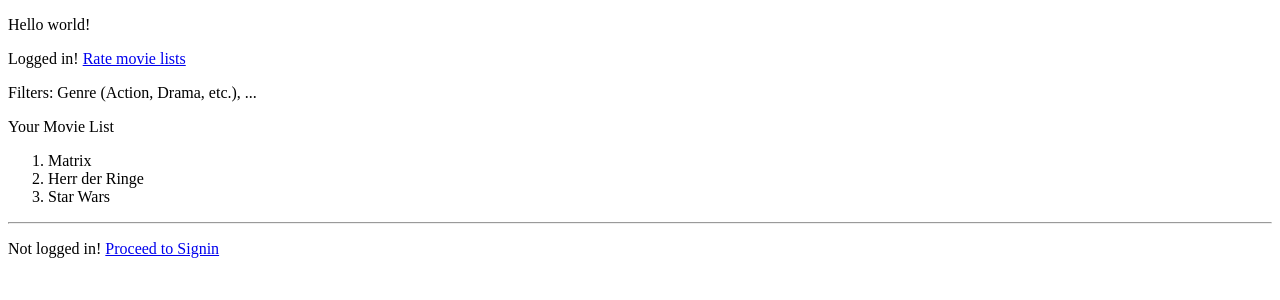
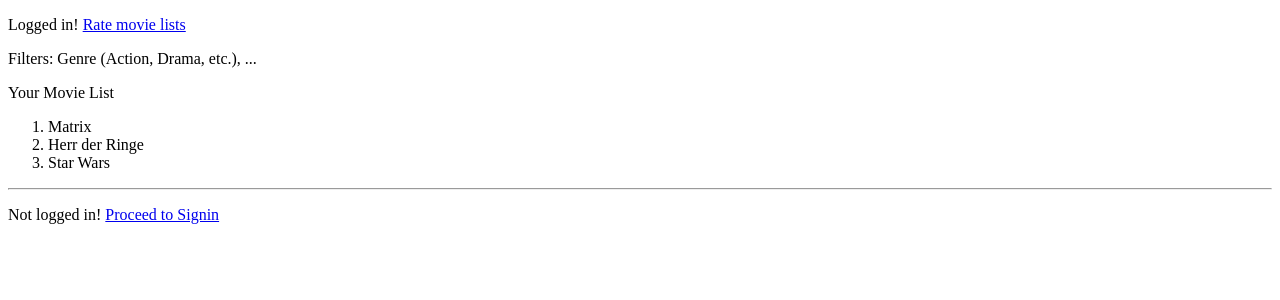
Before and after one commit to NicoleRauch/fml, a Next.js app: page / in a window 1280 px wide. Shown: the top 300 px of the page. Built offline with nearby package versions, Linux system fonts and the light colour scheme.

Commit message:
Added FilteredMovieList to index.js

```diff
--- a/pages/index.js
+++ b/pages/index.js
@@ -2,8 +2,16 @@
 import Link from 'next/link';
 
 import defaultPage from '../layouts/defaultPage';
+import FilteredMovieList from '../containers/FilteredMovieList';
+
+import { Provider } from 'react-redux';
+import { createStore } from 'redux';
+import reducer from '../reducers';
+
+const store = createStore(reducer);
 
 const LoggedInDiv = () => (
+	<Provider store={store}>
 		<div>
 			<p>Logged in! <Link href='/rate'>Rate movie lists</Link></p>
 			<div>
@@ -11,13 +19,10 @@
 			</div>
 			<div>
 				<p>Your Movie List</p>
-			<ol>
-				<li>Matrix</li>
-				<li>Herr der Ringe</li>
-				<li>Star Wars</li>
-			</ol>
+				<FilteredMovieList />
 			</div>
 		</div>
+	</Provider>
 )
 
 const NotLoggedInDiv = () => (
@@ -28,7 +33,6 @@
 
 const Index = ({ isAuthenticated }) => (
 	<div>
-		<p>Hello world!</p>
 		<LoggedInDiv />
 		<hr />
 		<NotLoggedInDiv />
```
Lines whose indentation alone changed are shown as unchanged.
